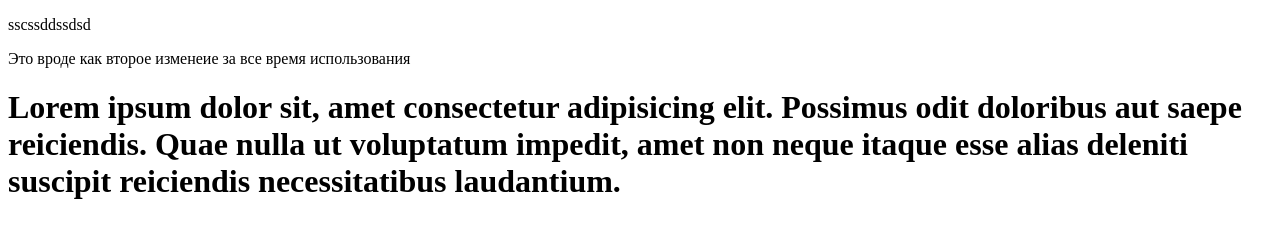
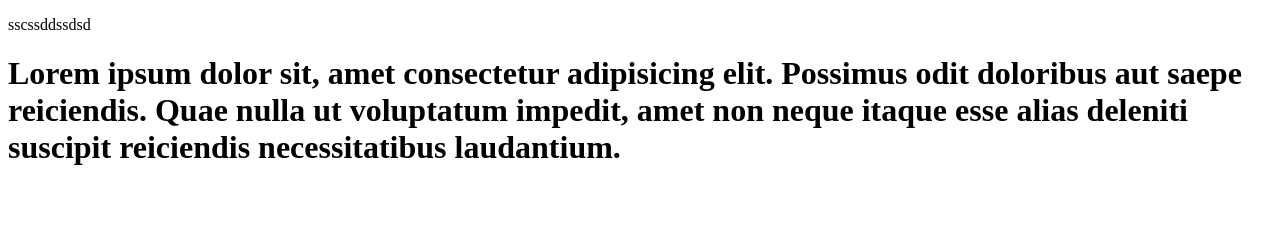
Before and after one commit to ProstoSany/Git-test, a plain HTML site: page index.html in a window 1280 px wide. Drawn offline with Linux system fonts and the light colour scheme.

Commit message:
"fourth commit"

```diff
--- a/index.html
+++ b/index.html
@@ -8,7 +8,7 @@
 </head>
 <body>
 	<p>sscssddssdsd</p>
-	<P>Это вроде как второе изменеие за все время использования</P>
+
 	<H1>Lorem ipsum dolor sit, amet consectetur adipisicing elit. Possimus odit doloribus aut saepe reiciendis. Quae nulla ut voluptatum impedit, amet non neque itaque esse alias deleniti suscipit reiciendis necessitatibus laudantium.</H1>
 </body>
 </html>
```
